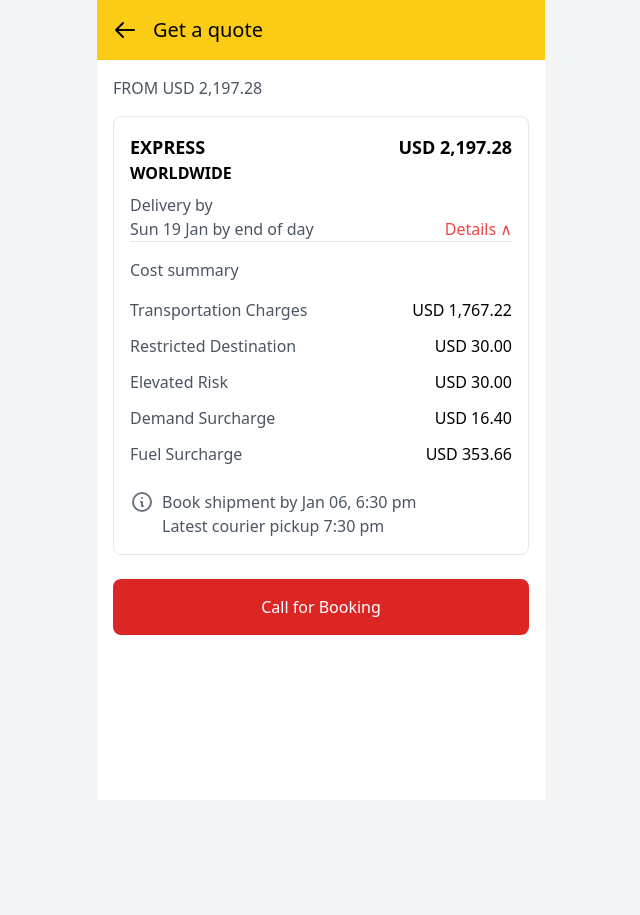
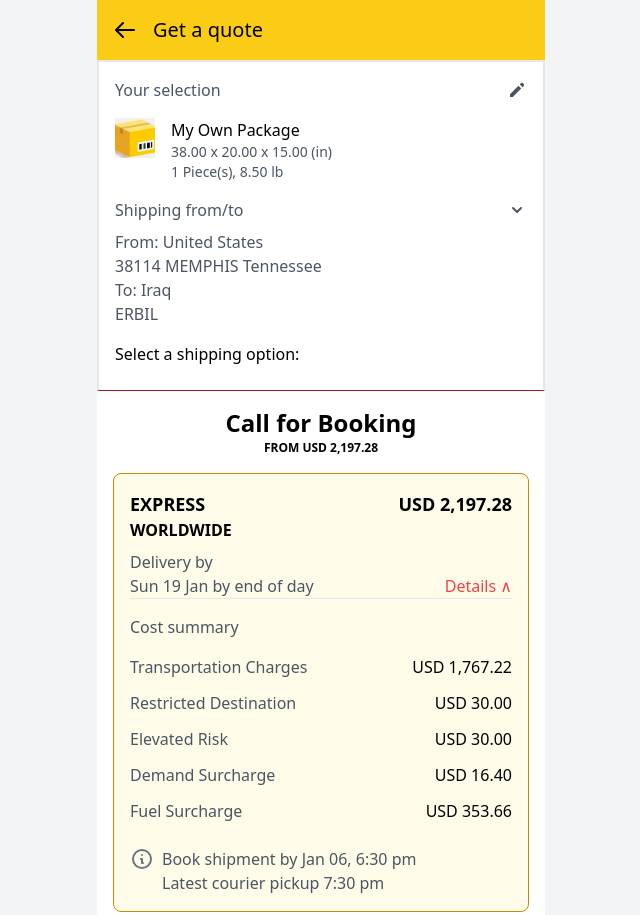
Before and after one commit to Tonylex18/shipping, a plain HTML site: page index.html in a window 1280 px wide. Shown: the top 915 px of the page, without its empty margins (319-959 px from the left). Before the commit the page ends 800 px from the top, so only its background shows below. Drawn offline with nearby package versions, Linux system fonts and the light colour scheme.

Commit message:
initializing

```diff
--- a/index.html
+++ b/index.html
@@ -21,12 +21,51 @@
             <h1 class="text-black text-xl font-medium ml-4">Get a quote</h1>
         </div>
 
+          <!-- Package Selection -->
+          <div class="p-4 border-b border-2 border-b-red-800">
+            <div class="flex justify-between items-center mb-4">
+                <h2 class="text-gray-600">Your selection</h2>
+                <svg xmlns="http://www.w3.org/2000/svg" class="h-5 w-5 text-gray-600" viewBox="0 0 20 20" fill="currentColor">
+                    <path d="M13.586 3.586a2 2 0 112.828 2.828l-.793.793-2.828-2.828.793-.793zM11.379 5.793L3 14.172V17h2.828l8.38-8.379-2.83-2.828z" />
+                </svg>
+            </div>
+
+            <div class="flex gap-4 mb-4">
+                <div class="w-10 h-10">
+                    <img src="box.jpg" alt="package box" class="w-full h-full object-cover">
+                </div>
+                <div>
+                    <h3 class="font-medium">My Own Package</h3>
+                    <p class="text-gray-600 text-sm">38.00 x 20.00 x 15.00 (in)</p>
+                    <p class="text-gray-600 text-sm">1 Piece(s), 8.50 lb</p>
+                </div>
+            </div>
+
+            <div class="mb-4">
+                <div class="flex justify-between items-center">
+                    <h3 class="text-gray-600">Shipping from/to</h3>
+                    <svg xmlns="http://www.w3.org/2000/svg" class="h-5 w-5 text-gray-600" viewBox="0 0 20 20" fill="currentColor">
+                        <path fill-rule="evenodd" d="M5.293 7.293a1 1 0 011.414 0L10 10.586l3.293-3.293a1 1 0 111.414 1.414l-4 4a1 1 0 01-1.414 0l-4-4a1 1 0 010-1.414z" clip-rule="evenodd" />
+                    </svg>
+                </div>
+                <p class="text-gray-600 mt-2">From: United States</p>
+                <p class="text-gray-600">38114 MEMPHIS Tennessee</p>
+                <p class="text-gray-600">To: Iraq</p>
+                <p class="text-gray-600">ERBIL</p>
+            </div>
+
+            <h3 class="font-medium mb-2">Select a shipping option:</h3>
+        </div>
+
         <!-- Main Content -->
         <div class="p-4">
-            <p class="text-gray-600 mb-4">FROM USD 2,197.28</p>
+            <div class="flex flex-col items-center justify-center">
+                <h2 class="text-black font-bold text-2xl">Call for Booking</h2>
+                <p class="font-semibold mb-4" style="font-size: 12px;">FROM USD 2,197.28</p>
+            </div>
 
             <!-- Quote Card -->
-            <div class="border rounded-lg p-4">
+            <div class="border border-yellow-600 bg-yellow-50 rounded-lg p-4">
                 <div class="">
                     <div class="flex justify-between items-start">
                         <div>
```
Also changed, not shown: box.jpg (added).
